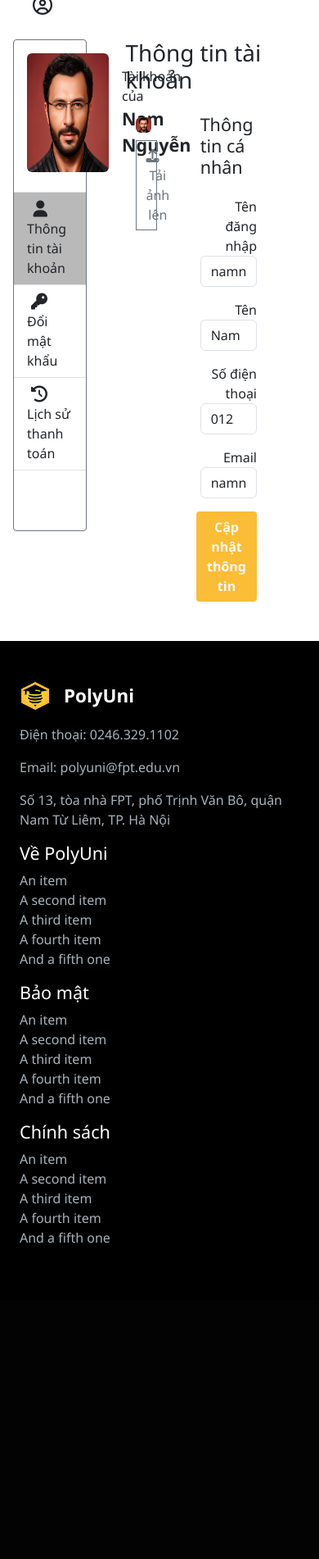
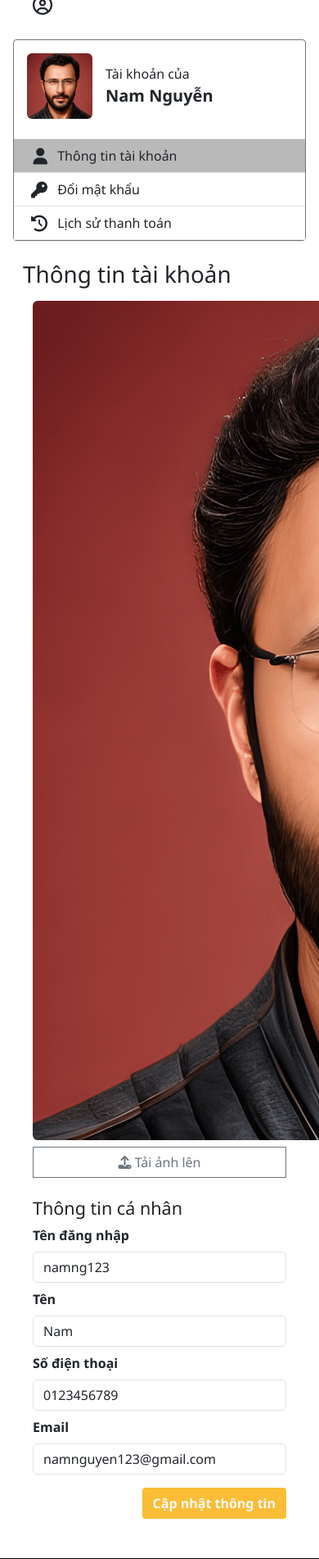
Before and after one commit to Hiephi07/du_an_1, a PHP site: page /Views/taikhoan.html in a window 390 px wide; the page is wider, and only the part inside the window is pictured. Shown: the part 64-1966 px from the top of that part at 82% size. Before the commit the page ends 1581 px from the top of that part, so only its background shows below. Run offline with PHP 8.4, Linux system fonts and the light colour scheme.

Commit message:
fix taikhoan.html,baomattaikhoan.html,historypayment.html -> responsive

```diff
--- a/du_an_1/Public/css/style.css
+++ b/du_an_1/Public/css/style.css
@@ -98,7 +98,6 @@
 }
 
 /* header */
-
 .w-1400{
     max-width: 1400px;
 }
@@ -106,3 +105,39 @@
 .card{
     border: none !important;
 }
+
+
+
+/* Responsive */
+@media (min-width: 480px) {
+    #avatar-img, #btn__upload-avatar {
+        width: 50% !important;
+    }
+}
+
+@media (min-width: 576px) {
+
+}
+
+@media (min-width: 768px) {
+
+}
+
+@media (min-width: 992px) {
+    #avatar-img, #btn__upload-avatar{
+        width: 100% !important;
+    }
+
+    #account__side-bar {
+        height: 600px;
+    }
+}
+
+@media (min-width: 1200px) {
+
+}
+
+
+@media (min-width: 1400px) {
+
+}
--- a/du_an_1/Views/taikhoan.html
+++ b/du_an_1/Views/taikhoan.html
@@ -83,12 +83,14 @@
         <div class="container-fluid w-1400 my-5" id="profile">
             <div class="row px-3">
                 <!-- Profile: Sidebar -->
-                <div class="col-3 border border-secondary py-3 px-0 rounded-1" style="height: 600px">
-                    <div class="d-flex px-3 mb-4">
-                        <img class="rounded-2" src="../Public/images/avatar.png" alt="" width="100px" />
-                        <div class="p-3">
+                <div class="col-lg-3 col-12 border border-secondary px-0 rounded-1" id="account__side-bar">
+                    <div class="d-flex px-3 pt-3 mb-4">
+                        <div>
+                            <img class="rounded-2" src="../Public/images/avatar.png" alt="" style="max-width: 80px;" />
+                        </div>
+                        <div class="px-3 align-self-center ">
                             <span>Tài khoản của</span>
-                            <span class="d-block fw-bold fs-4">Nam Nguyễn</span>
+                            <span class="d-block fw-bold fs-5">Nam Nguyễn</span>
                         </div>
                     </div>
                     <div class="list-group">
@@ -115,47 +117,45 @@
                 <!-- Profile: Sidebar -->
 
                 <!-- Profile: Account infor -->
-                <div class="col-9 px-5">
-                    <h1 class="mb-4">Thông tin tài khoản</h1>
+                <div class="col-lg-9 col-12 px-lg-5">
+                    <h1 class="mt-4 mt-lg-0 mb-lg-3">Thông tin tài khoản</h1>
                     <div class="container">
-                        <div class="row">
-                            <div class="col-3">
-                                <img class="rounded-2 w-100" src="../Public/images/avatar.png" alt="" />
-
-                                    <div class="mt-2">
-                                        <input class="d-none " type="file" id="form__uploadAvatar" name="form__uploadAvatar"/>
-                                        <div class="btn btn-outline-secondary rounded-0  w-100">
-                                            <i class="fa-solid fa-upload .pointer"></i>
-                                            <label class="pointer" for="form__uploadAvatar">Tải ảnh lên</label>
-                                        </div>
+                        <div class="row justify-content-center ">
+                            <div class="col-lg-3 col-12 mt-2 mb-4 my-lg-0 text-center " >
+                                <img class="rounded-2" id="avatar-img" src="../Public/images/avatar.png" alt="" />
+                                <div class="mt-2">
+                                    <input class="d-none " type="file" id="form__uploadAvatar" name="form__uploadAvatar"/>
+                                    <div class="btn btn-outline-secondary rounded-0  w-100 mb-lg-3" id="btn__upload-avatar">
+                                        <i class="fa-solid fa-upload .pointer"></i>
+                                        <label class="pointer" for="form__uploadAvatar">Tải ảnh lên</label>
                                     </div>
-
+                                </div>
                             </div>
 
-                            <div class="col-9 ps-5">
-                                <h4 class="mb-4">Thông tin cá nhân</h4>
+                            <div class="col-lg-9 col-12 ps-xl-5">
+                                <h4 class="mb-xl-4 mb-2 mb-lg-3">Thông tin cá nhân</h4>
                                 <form>
-                                    <div class="row mb-3">
-                                        <label for="inputEmail3" class="col-sm-3 text-end">Tên đăng nhập</label>
-                                        <div class="col-sm-9">
+                                    <div class="row mb-lg-3 mb-2">
+                                        <label for="inputEmail3" class="col-lg-4 text-lg-end mb-2 fw-semibold">Tên đăng nhập</label>
+                                        <div class="col-lg-8">
                                             <input type="text" class="form-control" id="inputEmail3" value="namng123"/>
                                         </div>
                                     </div>
-                                    <div class="row mb-3">
-                                        <label for="inputEmail3" class="col-sm-3 text-end">Tên</label>
-                                        <div class="col-sm-9">
+                                    <div class="row mb-lg-3 mb-2">
+                                        <label for="inputEmail3" class="col-lg-4 text-lg-end mb-2 fw-semibold">Tên</label>
+                                        <div class="col-lg-8">
                                             <input type="text" class="form-control" id="inputEmail3" value="Nam"/>
                                         </div>
                                     </div>
-                                    <div class="row mb-3">
-                                        <label for="inputEmail3" class="col-sm-3 text-end">Số điện thoại</label>
-                                        <div class="col-sm-9">
+                                    <div class="row mb-lg-3 mb-2">
+                                        <label for="inputEmail3" class="col-lg-4 text-lg-end mb-2 fw-semibold">Số điện thoại</label>
+                                        <div class="col-lg-8">
                                             <input type="number" class="form-control" id="inputEmail3" value="0123456789"/>
                                         </div>
                                     </div>
-                                    <div class="row mb-3">
-                                        <label for="inputEmail3" class="col-sm-3 text-end">Email</label>
-                                        <div class="col-sm-9">
+                                    <div class="row mb-lg-3 mb-3">
+                                        <label for="inputEmail3" class="col-lg-4 text-lg-end mb-2 fw-semibold">Email</label>
+                                        <div class="col-lg-8">
                                             <input type="email" class="form-control" id="inputEmail3" value="namnguyen123@gmail.com"/>
                                         </div>
                                     </div>
```
Also changed, not shown: du_an_1/Views/baomattaikhoan.html (+21 -20 lines), du_an_1/Views/historypayment.html (+27 -25 lines).
